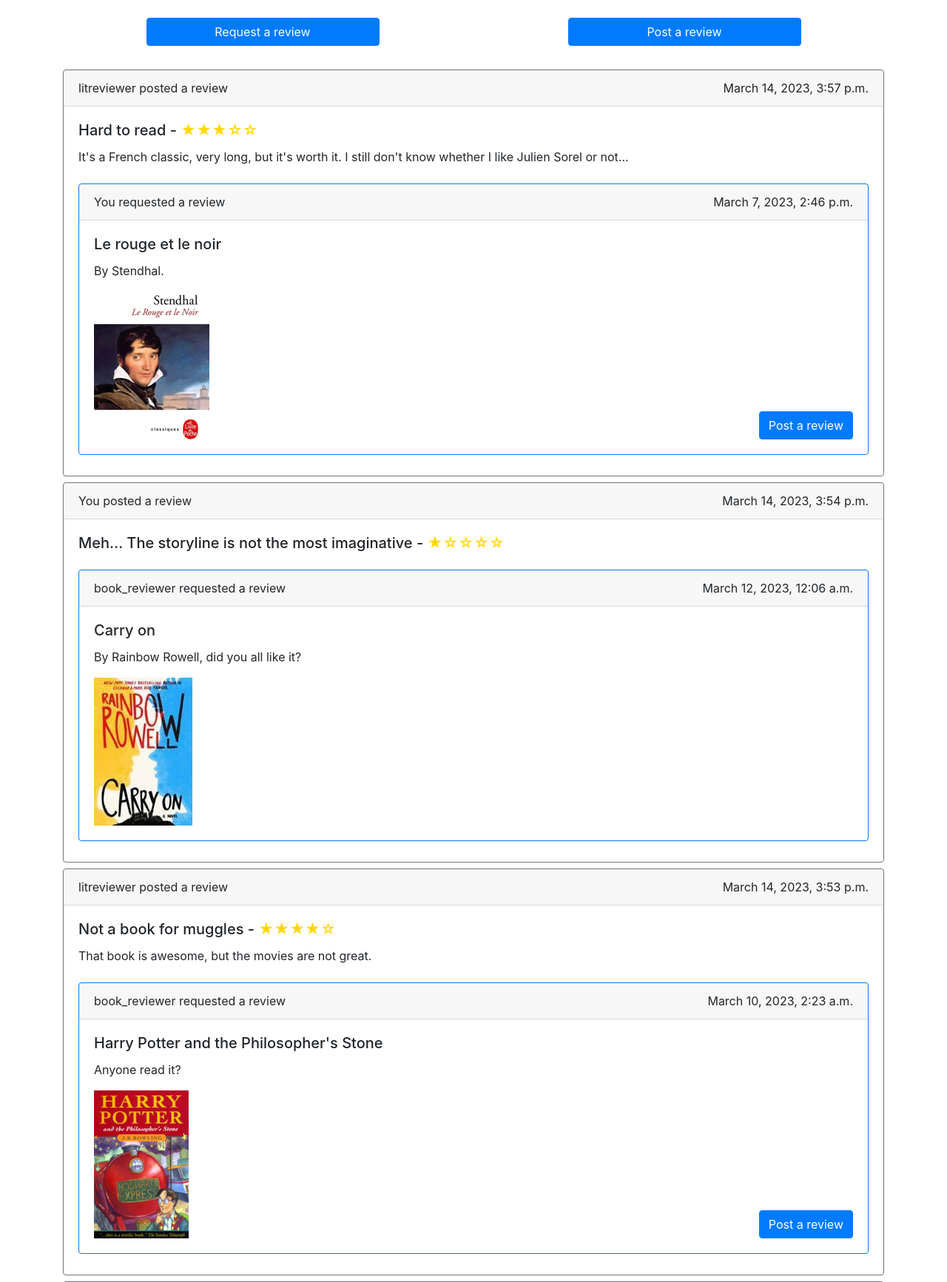
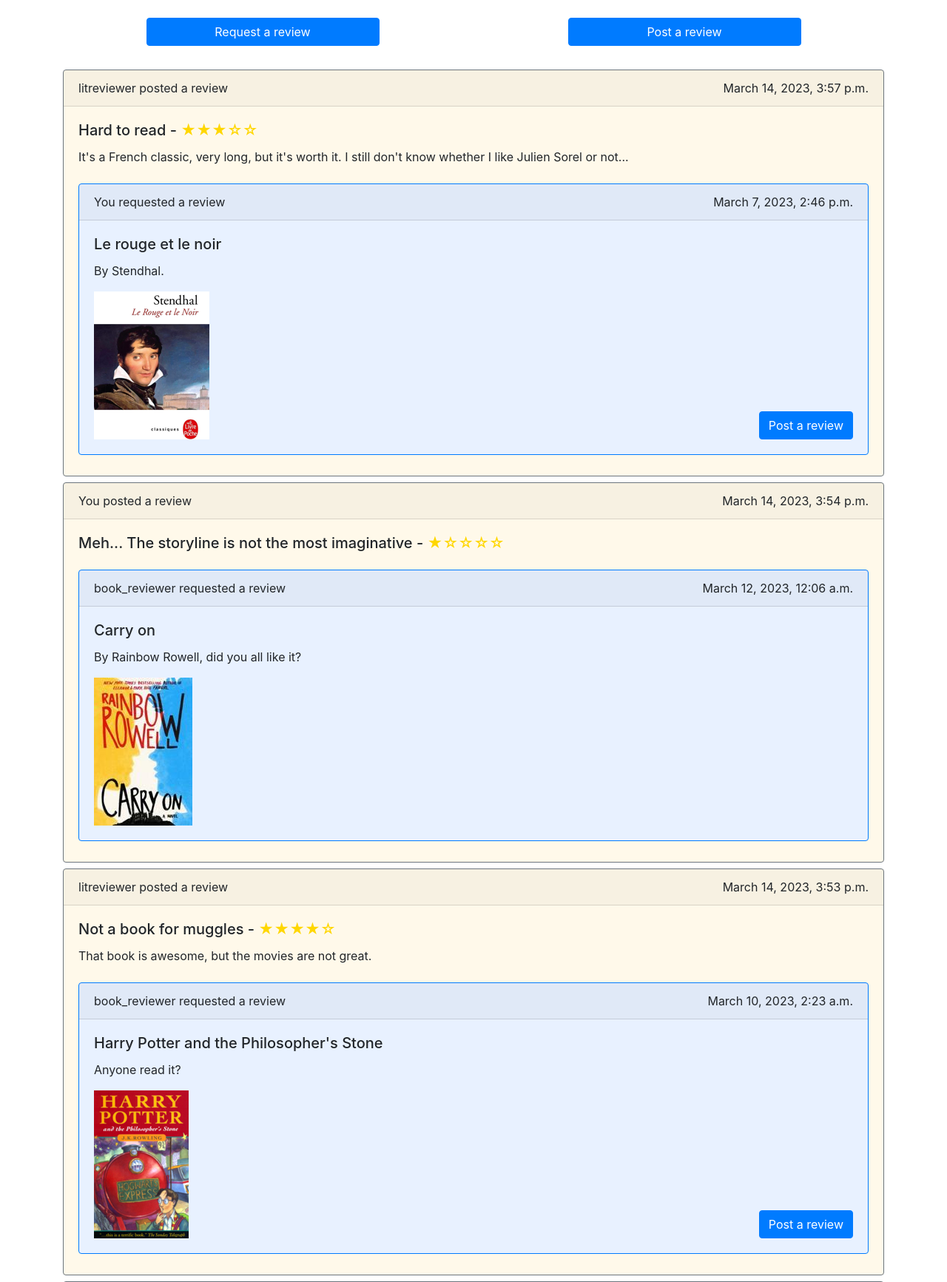
Before and after one commit to franfif/litreview, a Django app: page /feed/ in a window 1280 px wide. Shown: the part 56-1789 px from the top of the page at 74% size. Run offline with Django 4.2, Linux system fonts and the light colour scheme; a user stored in the database is signed in; data comes from the database, SQL or seed files in the repository; some libraries are stand-ins or nearby versions.

Commit message:
update style tickets and reviews

```diff
--- a/reviews/templates/reviews/partials/review_snippet.html
+++ b/reviews/templates/reviews/partials/review_snippet.html
@@ -1,6 +1,6 @@
 {% load reviews_extras %}
 
-<div class="card border-secondary my-2">
+<div class="card border-secondary bg-review my-2">
     <div class="card-header d-flex">
         <span class="flex-fill ">{% get_poster_display review.user %} posted a review</span>
         <span class="flex-fill text-right">{{ review.time_created }}</span>
--- a/reviews/templates/reviews/partials/ticket_snippet.html
+++ b/reviews/templates/reviews/partials/ticket_snippet.html
@@ -1,6 +1,6 @@
 {% load reviews_extras %}
 
-<div class="card border-primary my-2">
+<div class="card border-primary bg-ticket my-2">
     <div class="card-header d-flex">
         <span class="flex-fill ">{% get_poster_display ticket.user %} requested a review</span>
         <span class="flex-fill text-right">{{ ticket.time_created }}</span>
--- a/static/styles.css
+++ b/static/styles.css
@@ -1,10 +1,4 @@
-.ticket-container {
-    border: 1px solid black;
-}
 
-.review-container {
-    border: 1px solid black;
-}
 
 /* Forms */
 #hint_id_username, #hint_id_password2 {
@@ -21,12 +15,20 @@
 }
 
 /* Tickets */
+.bg-ticket {
+background-color: rgb(232, 241, 255);
+}
+
 .card-img-container img {
     max-width: 100%;
     height: auto;
 }
 
 /* Reviews */
+.bg-review {
+background-color: rgb(255, 249, 234);
+}
+
 .stars {
     color: gold;
 }
```
